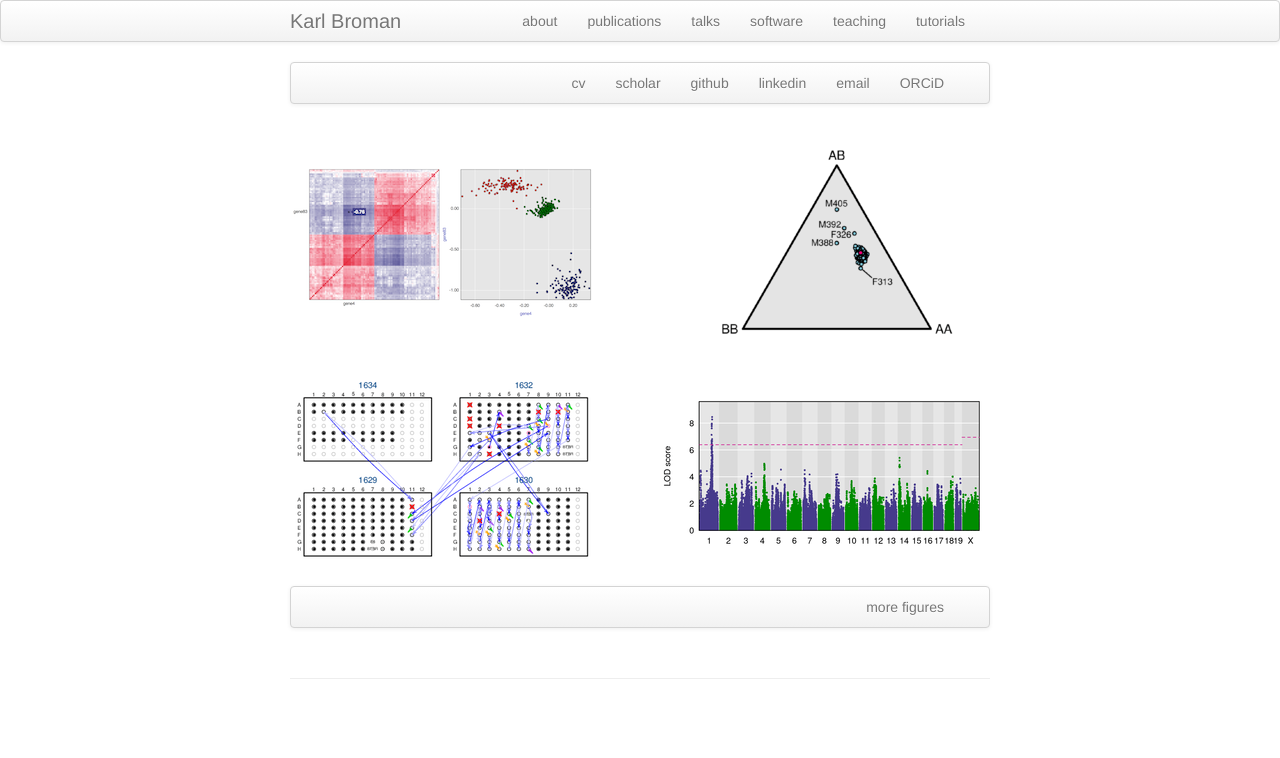
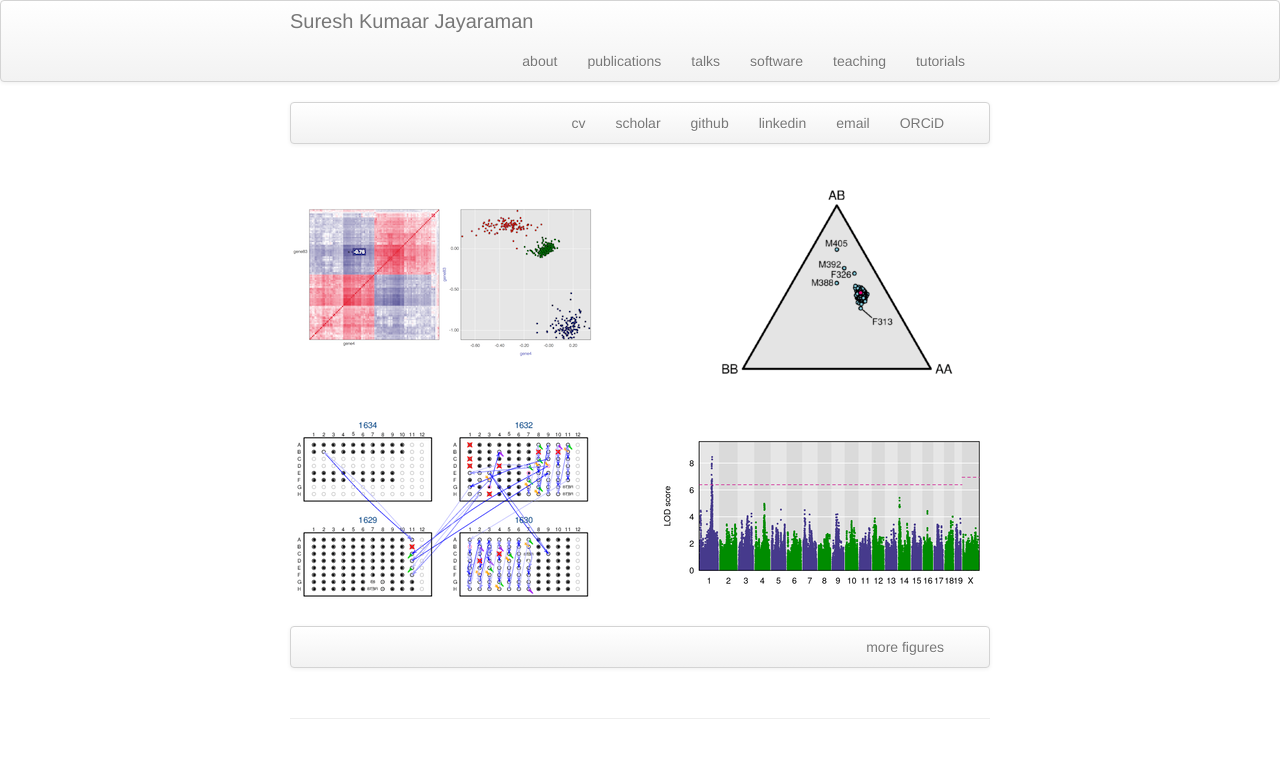
Before and after one commit to jskumaar/jskumaar.github.io, a Jekyll site: the page built from index.md, in a window 1280 px wide. Shown: the top 758 px of the page. Built offline with Jekyll 4.4.1, drawn with Linux system fonts in a browser that asks for light colours.

Commit message:
changes to config

```diff
--- a/_config.yml
+++ b/_config.yml
@@ -8,15 +8,15 @@ highlighter: rouge
 # Themes are encouraged to use these universal variables
 # so be sure to set them if your theme uses them.
 #
-title : Karl Broman
+title : Suresh Kumaar Jayaraman
 author :
-  name : Karl Broman
-  email : kbroman@gmail.com
-  github : kbroman
-  twitter : kwbroman
+  name : Suresh Kumaar Jayaraman
+  email : jskumaar@umich.com
+  github : jskumaar
+  twitter : nil
   feedburner : nil
 
-production_url : https://kbroman.github.io
+production_url : https://jskumaar.github.io
 
 # Tell Github to use the kramdown markdown interpreter
 # (see https://help.github.com/articles/migrating-your-pages-site-from-maruku)
```
Also changed, not shown: 404.md (+1 -1 lines), README.md.
